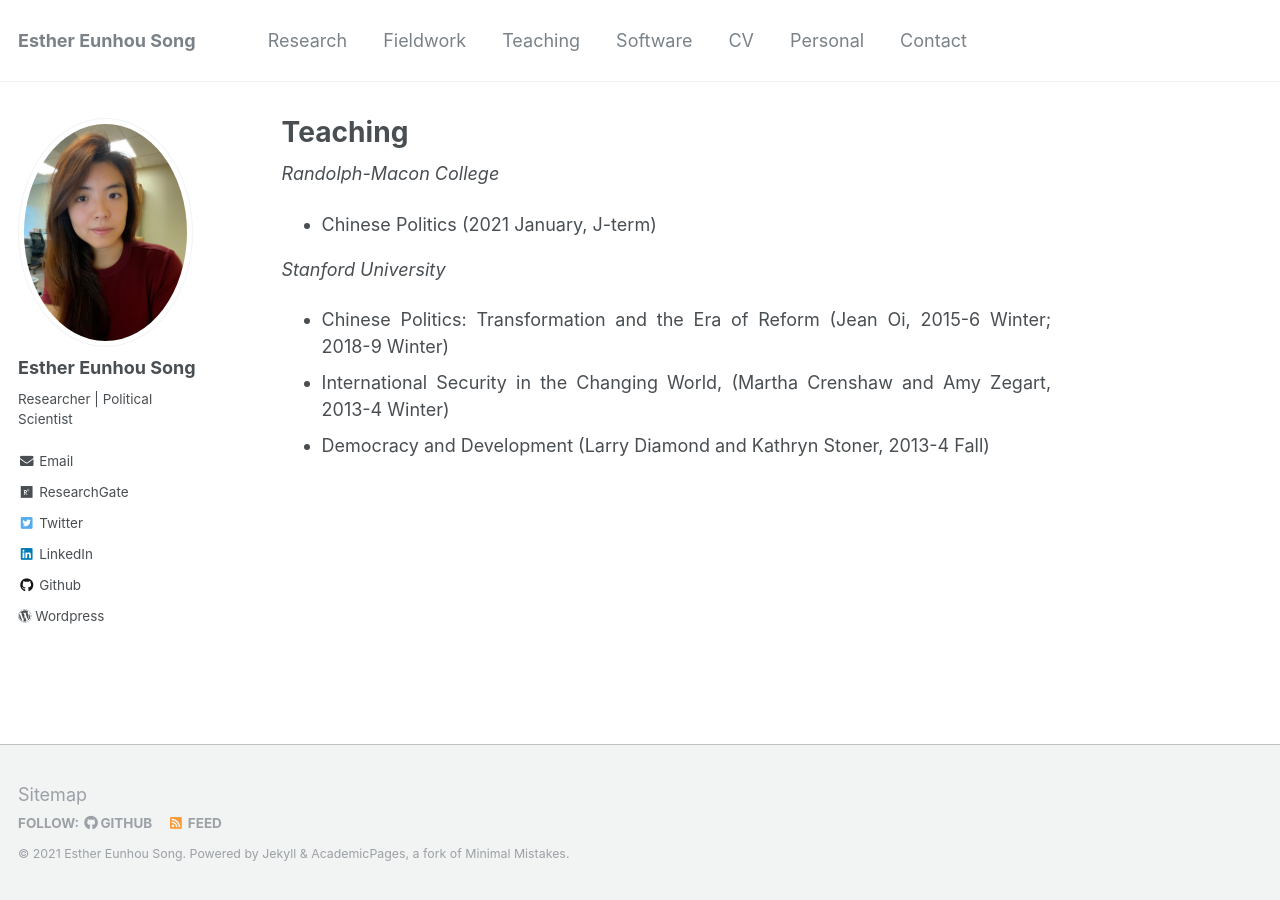
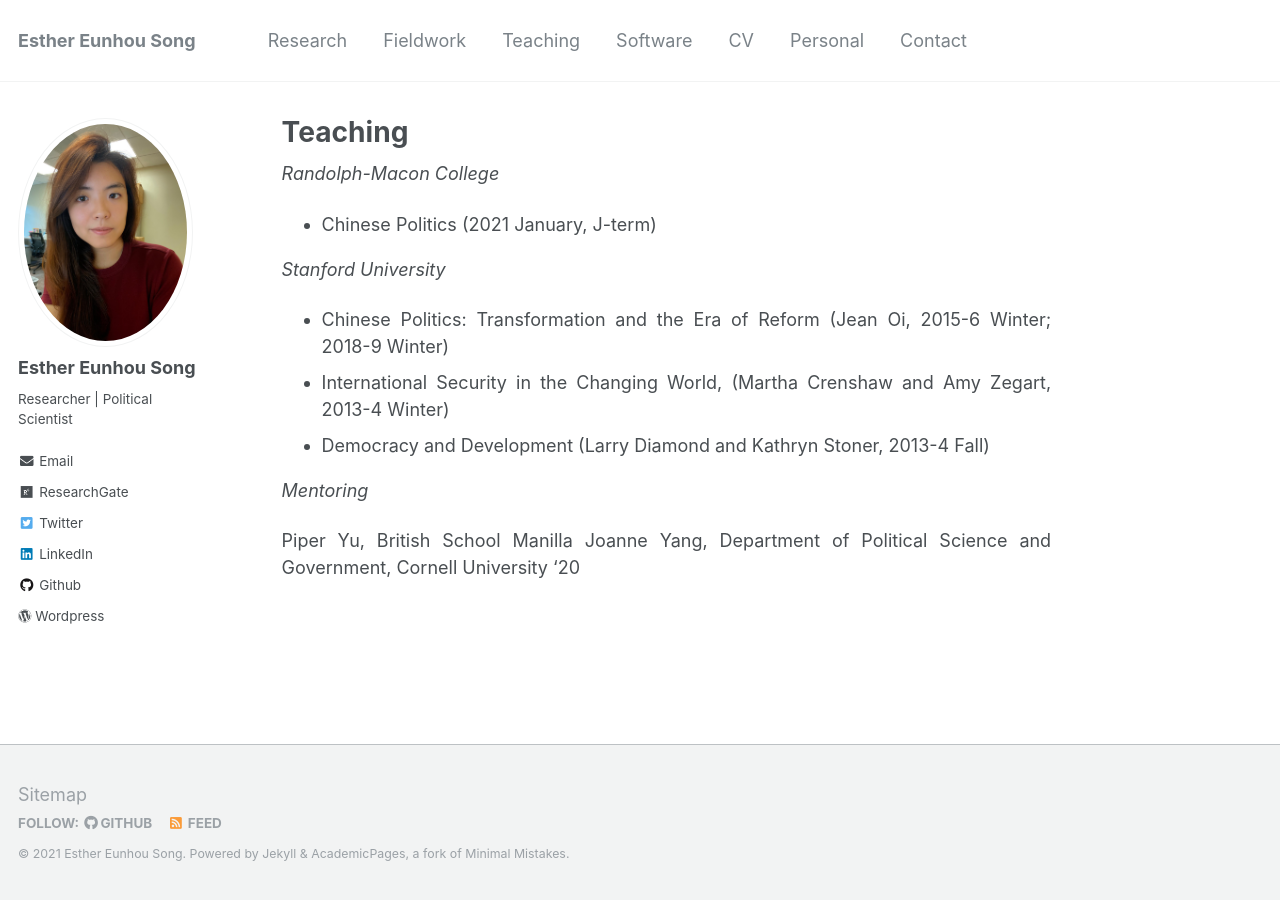
Before and after one commit to ehsong/ehsong.github.io, a Jekyll site: the page built from _pages/teaching.md, in a window 1280 px wide. Built offline with Jekyll 4.4.1, drawn with Linux system fonts in a browser that asks for light colours.

Commit message:
Update teaching.md

```diff
--- a/_pages/teaching.md
+++ b/_pages/teaching.md
@@ -12,3 +12,8 @@ author_profile: true
 - Chinese Politics: Transformation and the Era of Reform (Jean Oi, 2015-6 Winter; 2018-9 Winter)
 - International Security in the Changing World, (Martha Crenshaw and Amy Zegart, 2013-4 Winter)
 - Democracy and Development (Larry Diamond and Kathryn Stoner, 2013-4 Fall)
+
+*Mentoring*
+
+Piper Yu, British School Manilla
+Joanne Yang, Department of Political Science and Government, Cornell University '20
```
